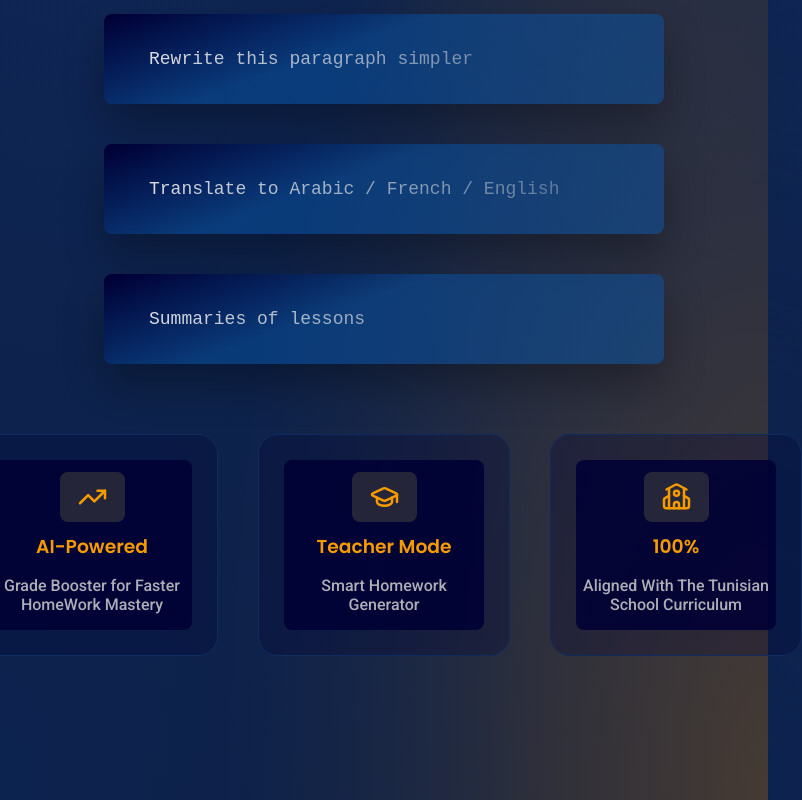
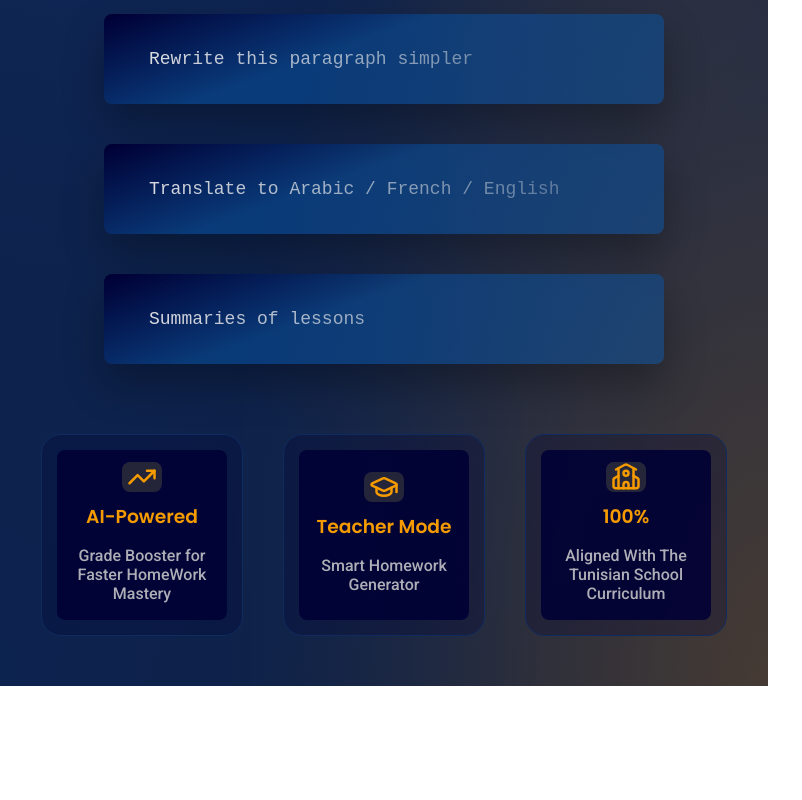
Before and after one commit to alimabrouki/RivzAI, a React (Vite) app: page / in a window 768 px wide. Shown: the part 1102-1902 px from the top of the page, 802 px wide, since content can reach past the window. After the commit the page ends 1788 px from the top, so only its background shows below. Built offline with nearby package versions, Linux system fonts and the light colour scheme.

Commit message:
finish FeaturesBoxes media queries

```diff
--- a/src/styles/FeaturesBoxes.css
+++ b/src/styles/FeaturesBoxes.css
@@ -1,9 +1,16 @@
 .features-boxes {
   display: flex;
-  margin-top: 50px;
+  margin: 50px 0px;
   gap: 40px;
   animation: slideInFromBottom 1s ease-out forwards;
 }
+
+@media (max-width:700px) {
+  .features-boxes {
+    flex-direction: column;
+  }
+}
+
 
 .box {
   padding: 25px;
@@ -12,6 +19,12 @@
   background: #00003542;
   backdrop-filter: blur(5px);
   cursor: pointer;
+}
+
+@media (max-width:900px) and (min-width:700px) {
+  .box {
+    padding: 15px;
+  }
 }
 
 .box:hover {
@@ -37,6 +50,14 @@
   height: 170px;
 }
 
+@media (max-width:900px) and (min-width:700px) {
+  .feature {
+    width: 170px;
+    height: 170px;
+  }
+}
+
+
 .feature span {
   text-align: center;
   margin: 5px;
@@ -60,6 +81,15 @@
   color: var(--c-orange);
   animation: titleGradient 4s ease-in-out infinite;
 }
+
+@media (max-width:900px) and (min-width:700px) {
+  .icon {
+    width: 40px;
+    height: 30px;
+    padding: 0px;
+  }
+}
+
 
 @keyframes boxGradient {
   0% {
--- a/src/styles/HomePage.css
+++ b/src/styles/HomePage.css
@@ -32,8 +32,9 @@
 
 .home-page {
   background: radial-gradient(at 10% 20%, hsla(220, 72%, 22%, 1) 0%, transparent 50%), radial-gradient(at 80% 0%, hsla(35, 100%, 30%, 0.3) 0%, transparent 50%), radial-gradient(at 0% 100%, hsla(220, 72%, 18%, 1) 0%, transparent 50%), radial-gradient(at 100% 100%, hsl(35deg 100% 48% / 24%) 0%, transparent 50%), linear-gradient(180deg, hsl(220, 72%, 20%) 0%, hsl(220, 65%, 16%) 100%);
-  height: 230vh;
+
 }
+
 
 .hero {
   display: flex;
--- a/src/styles/RecentHomework.css
+++ b/src/styles/RecentHomework.css
@@ -23,7 +23,7 @@
   width: 560px;
   display: flex;
   overflow: hidden;
-  margin: 20px;
+  margin: 20px 0px;
   border-radius: 8px;
   font-size: var(--fs-18);
   color: var(--c-neutral-200);
```
